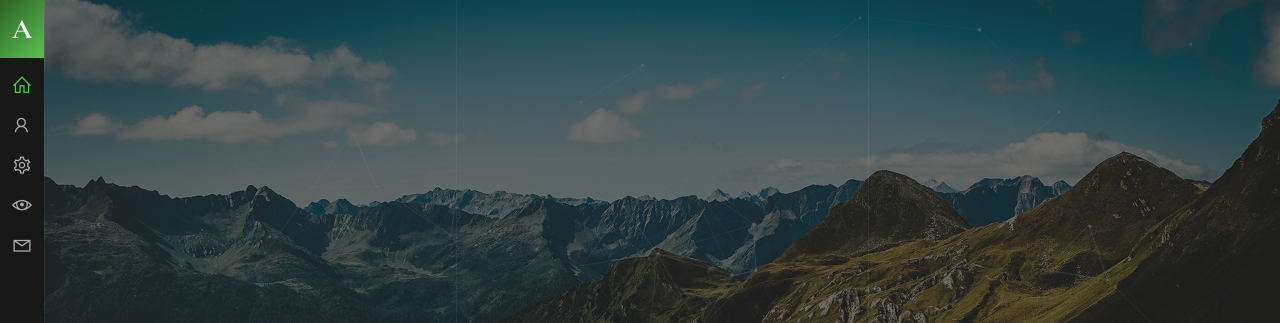
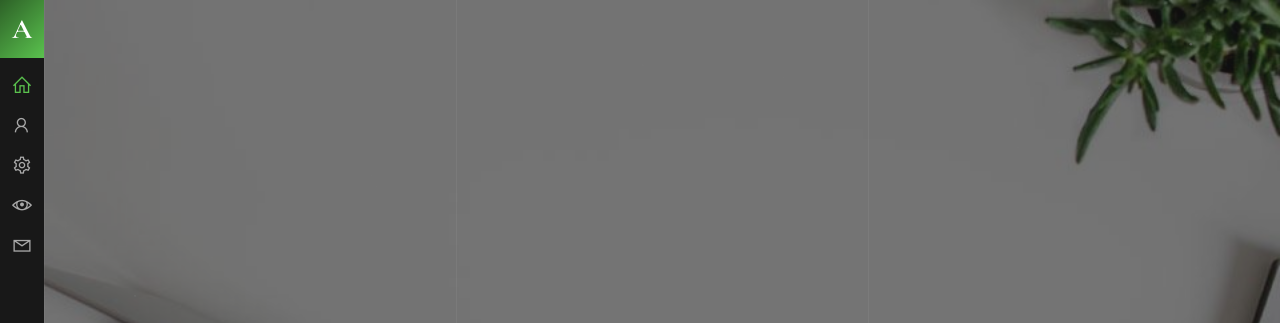
Before and after one commit to Skydev-hub/portfolio, a plain HTML site: page index.html in a window 1280 px wide. Shown: the top 323 px of the page. Drawn offline with nearby package versions, Linux system fonts and the light colour scheme.

Commit message:
background

```diff
--- a/index.html
+++ b/index.html
@@ -196,7 +196,7 @@
 			<div class="card-inner card-started active" id="home-card">
 
 				<!-- Started Background -->
-				<div id="particles-bg" class="slide" style="background-image: url(images/bg.jpg);"></div>
+				<div id="particles-bg" class="slide" style="background-image: url(images/background/bg-1.jpeg);"></div>
 
 				<div class="centrize full-width">
 					<div class="vertical-center">
```
Also changed, not shown: images/background/bg-1.jpeg (added), images/background/bg-2.jpeg (added), images/background/bg-3.jpeg (added), images/background/bg-4.jpeg (added), 2 other files.
